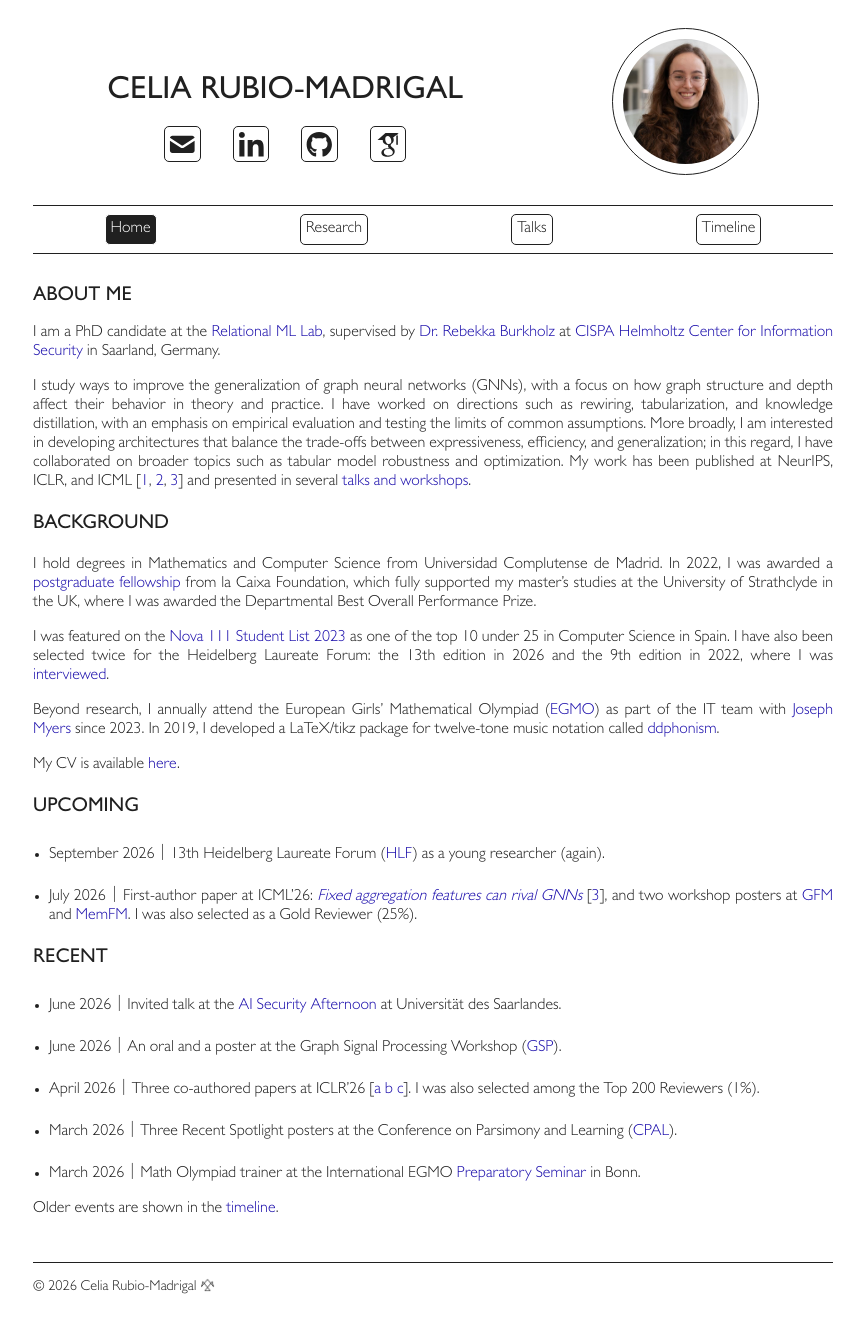
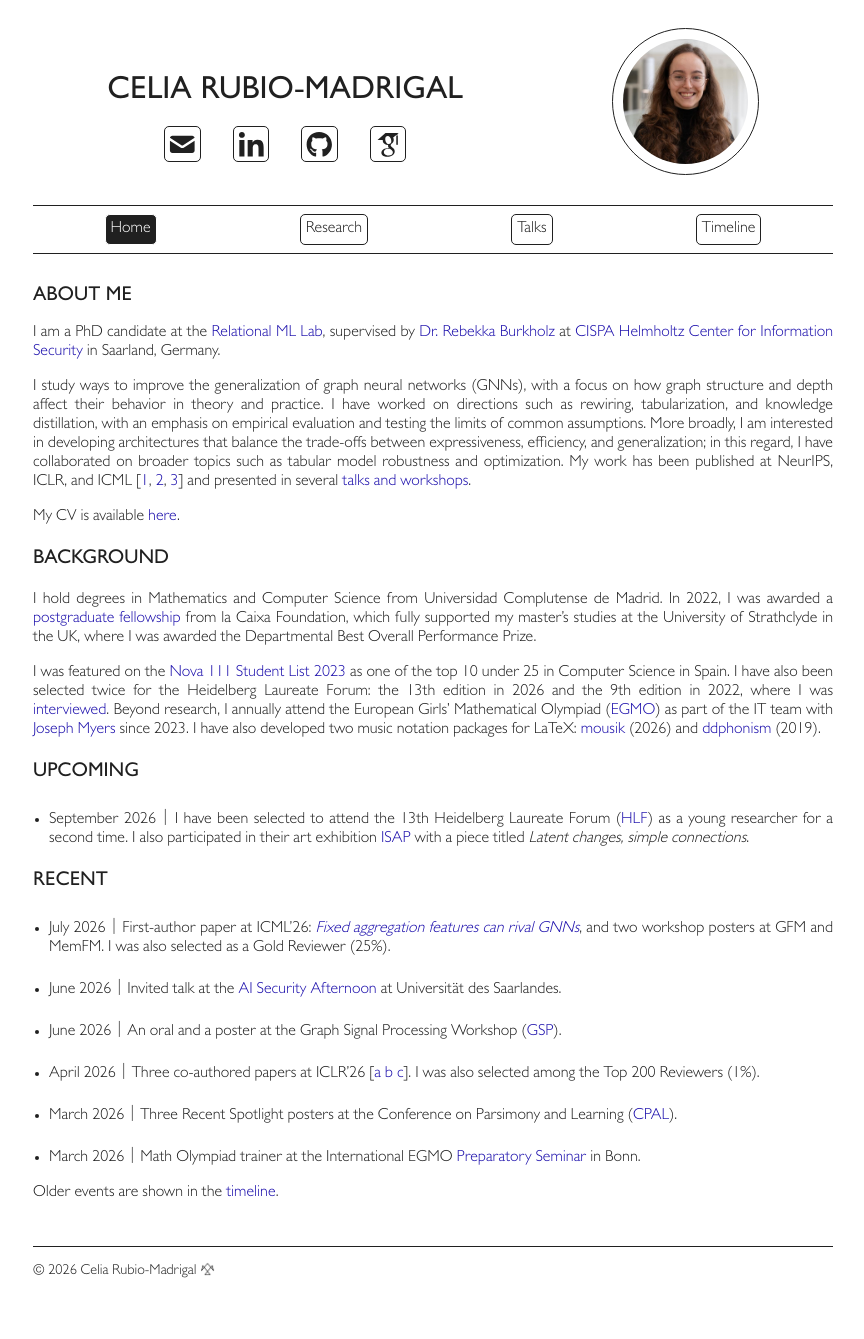
Before and after one commit to celrm/celrm.github.io, a Jekyll site: the page built from _pages/index.md, in a window 1280 px wide. Shown: the whole page, without its empty margins (207-1071 px from the left). Built offline with Jekyll 4.4.1, drawn with Linux system fonts in a browser that asks for light colours.

Commit message:
mousik, isap

```diff
--- a/_data/news.yml
+++ b/_data/news.yml
@@ -3,14 +3,14 @@ list:
   description: "PhD at the [Relational ML Lab](https://relationalml.github.io), under the supervision of [Dr. Rebekka Burkholz](https://scholar.google.com/citations?user=vkWBb2wAAAAJ) at the [CISPA](https://www.cispa.de/en) Helmholtz Center for Information Security in Saarbrücken, Germany, and enrolled at Universität des Saarlandes."
   details:
   - date: September 2026
-    type: [event,award]
-    description: "13th Heidelberg Laureate Forum ([HLF](https://www.heidelberg-laureate-forum.org/forum/13th-hlf-2026.html)) as a young researcher (again)."
+    type: [award,leisure]
+    description: "I have been selected to attend the 13th Heidelberg Laureate Forum ([HLF](https://www.heidelberg-laureate-forum.org/forum/13th-hlf-2026.html)) as a young researcher for a second time. I also participated in their art exhibition [ISAP](https://demian-goos.de/isap-2026-13th-hlf/artworks/celia-rubio-madrigal/) with a piece titled *Latent changes, simple connections*."
     new: true
+    future: true
   - date: July 2026
     type: [publication]
-    description: "First-author paper at ICML'26: [*Fixed aggregation features can rival GNNs*](https://openreview.net/forum?id=gSZhNPp103) [[3](/research#bib-fixed-aggregation-features)], and two workshop posters at [GFM](/research#bib-linear-gcns) and [MemFM](/research#bib-prune-to-protect). I was also selected as a Gold Reviewer (25%)."
+    description: "First-author paper at ICML'26: [*Fixed aggregation features can rival GNNs*](https://openreview.net/forum?id=gSZhNPp103), and two workshop posters at GFM and MemFM. I was also selected as a Gold Reviewer (25%)."
     new: true
-    future: true
   - date: June 2026
     type: [event]
     description: "Invited talk at the [AI Security Afternoon](https://www.linkedin.com/posts/ai-safety-saarland_we-are-hosting-the-first-ai-security-afternoon-activity-7472395960749494272-8iD_) at Universität des Saarlandes."
@@ -35,7 +35,7 @@ list:
     event_name: egmocamp26
   - date: December 2025
     type: [event]
-    description: "Poster at [WiML](https://sites.google.com/wimlworkshop.org/wimlworkshopneurips2025/program) @ NeurIPS'25 [[3](/research#bib-fixed-aggregation-features)]."
+    description: "Poster at [WiML](https://sites.google.com/wimlworkshop.org/wimlworkshopneurips2025/program) @ NeurIPS'25."
     event_name: wiml25
   - date: November 2025
     type: [event]
@@ -58,13 +58,13 @@ list:
     event_name: tuwien25
   - date: April 2025
     type: [publication]
-    description: "First-author paper at ICLR'25: [*GNNs getting ComFy: Community and feature similarity guided rewiring*](https://openreview.net/forum?id=g6v09VxgFw) [[2](/research#bib-gnns-getting-comfy)]. Featured in the [TLDR AI](https://tldr.tech/ai/2025-02-11) newsletter."
+    description: "First-author paper at ICLR'25: [*GNNs getting ComFy: Community and feature similarity guided rewiring*](https://openreview.net/forum?id=g6v09VxgFw). Featured in the [TLDR AI](https://tldr.tech/ai/2025-02-11) newsletter."
     event_name: iclr25
   - date: February 2025
     type: [event]
     description: "Talk for [Cohere Labs](https://cohere.com/events/cohere-for-ai-Celia-Rubio-Madrigal-2025) - Open Science Community. ([talk](https://youtu.be/fw8VBEBdWQY))"
   - date: December 2024
-    description: "First-author paper at NeurIPS'24: [*Spectral graph pruning against over-squashing and over-smoothing*](https://openreview.net/forum?id=EMkrwJY2de) [[1](/research#bib-spectral-graph-pruning)], and a workshop poster at [WiML](https://sites.google.com/wimlworkshop.org/wiml-2024/program) [[2](/research#bib-gnns-getting-comfy)]."
+    description: "First-author paper at NeurIPS'24: [*Spectral graph pruning against over-squashing and over-smoothing*](https://openreview.net/forum?id=EMkrwJY2de), and a workshop poster at [WiML](https://sites.google.com/wimlworkshop.org/wiml-2024/program)."
     type: [publication]
     event_name: neurips24
   - date: June 2024
--- a/_data/research.yml
+++ b/_data/research.yml
@@ -15,7 +15,7 @@ list:
   year: 2026
   url: https://openreview.net/forum?id=cUJMrMzYVG
   first_author: true
-  abstract: "Do modern GNNs succeed because of architectural expressive power or because of implicit bias? We show that simple linear graph convolutions with sum aggregation and MLP classifiers can match the generalization performance of state-of-the-art graph learning methods. Theoretically, sum aggregation after a linear feature transformation can preserve neighborhood multiset information, yielding Weisfeiler–Lehman-level expressive power. Empirically, however, this potential is realized only through distillation from more complex GNN teachers. When trained from scratch, linear GCNs often fail to generalize. This reveals a gap between what simple models can express and what standard training selects. Our findings suggest that progress in graph learning may depend less on increasing expressiveness and more on controlling implicit bias, trainability, and model selection. Our experimental design provides a framework to distinguish these concepts."
+  abstract: "Do modern GNNs succeed because of architectural expressive power or because of implicit bias? We show that simple linear graph convolutions with sum aggregation and MLP classifiers can match the generalization performance of state-of-the-art graph learning methods. Theoretically, sum aggregation after a linear feature transformation can preserve neighborhood multiset information. Empirically, however, this potential is realized only through distillation from more complex GNN teachers. When trained from scratch, linear GCNs often fail to generalize. This reveals a gap between what simple models can express and what standard training selects. Our findings suggest that progress in graph learning may depend less on increasing expressiveness and more on controlling implicit bias, trainability, and model selection. Our experimental design provides a framework to distinguish these concepts."
   img: linear-gcns.png
 
 - title: "Fixed Aggregation Features Can Rival GNNs"
--- a/_pages/index.md
+++ b/_pages/index.md
@@ -10,16 +10,13 @@ I am a PhD candidate at the [Relational ML Lab](https://relationalml.github.io),
 
 I study ways to improve the generalization of graph neural networks (GNNs), with a focus on how graph structure and depth affect their behavior in theory and practice. I have worked on directions such as rewiring, tabularization, and knowledge distillation, with an emphasis on empirical evaluation and testing the limits of common assumptions. More broadly, I am interested in developing architectures that balance the trade-offs between expressiveness, efficiency, and generalization; in this regard, I have collaborated on broader topics such as tabular model robustness and optimization. My work has been published at NeurIPS, ICLR, and ICML [[1](/research#bib-spectral-graph-pruning), [2](/research#bib-gnns-getting-comfy), [3](/research#bib-fixed-aggregation-features)] and presented in several <a href="/talks/" target="_self">talks and workshops</a>.
 
+My CV is available [here](/assets/pdf/RubioMadrigalCelia_cv.pdf).
+
 ### Background
 
 I hold degrees in Mathematics and Computer Science from Universidad Complutense de Madrid. In 2022, I was awarded a [postgraduate fellowship](https://becarios.fundacionlacaixa.org/en/celia-rubio-madrigal-B005794) from la Caixa Foundation, which fully supported my master's studies at the University of Strathclyde in the UK, where I was awarded the Departmental Best Overall Performance Prize.
 
-I was featured on the [Nova 111 Student List 2023](https://www.novatalent.com/111-list/student-spain-2023) as one of the top 10 under 25 in Computer Science in Spain. I have also been selected twice for the Heidelberg Laureate Forum: the 13th edition in 2026 and the 9th edition in 2022, where I was [interviewed](https://scilogs.spektrum.de/hlf/hlff-spotlight-9th-hlf/).
-
-
-Beyond research, I annually attend the European Girls' Mathematical Olympiad ([EGMO](https://www.egmo.org/people/person933/)) as part of the IT team with [Joseph Myers](https://www.polyomino.org.uk/) since 2023. In 2019, I developed a LaTeX/tikz package for twelve-tone music notation called [ddphonism](https://ctan.org/pkg/ddphonism).
-
-My CV is available [here](/assets/pdf/RubioMadrigalCelia_cv.pdf).
+I was featured on the [Nova 111 Student List 2023](https://www.novatalent.com/111-list/student-spain-2023) as one of the top 10 under 25 in Computer Science in Spain. I have also been selected twice for the Heidelberg Laureate Forum: the 13th edition in 2026 and the 9th edition in 2022, where I was [interviewed](https://scilogs.spektrum.de/hlf/hlff-spotlight-9th-hlf/). Beyond research, I annually attend the European Girls' Mathematical Olympiad ([EGMO](https://www.egmo.org/people/person933/)) as part of the IT team with [Joseph Myers](https://www.polyomino.org.uk/) since 2023. I have also developed two music notation packages for LaTeX: [mousik](https://ctan.org/pkg/mousik) (2026) and [ddphonism](https://ctan.org/pkg/ddphonism) (2019).
 
 ### Upcoming
 
```
Also changed, not shown: 1 other file.
